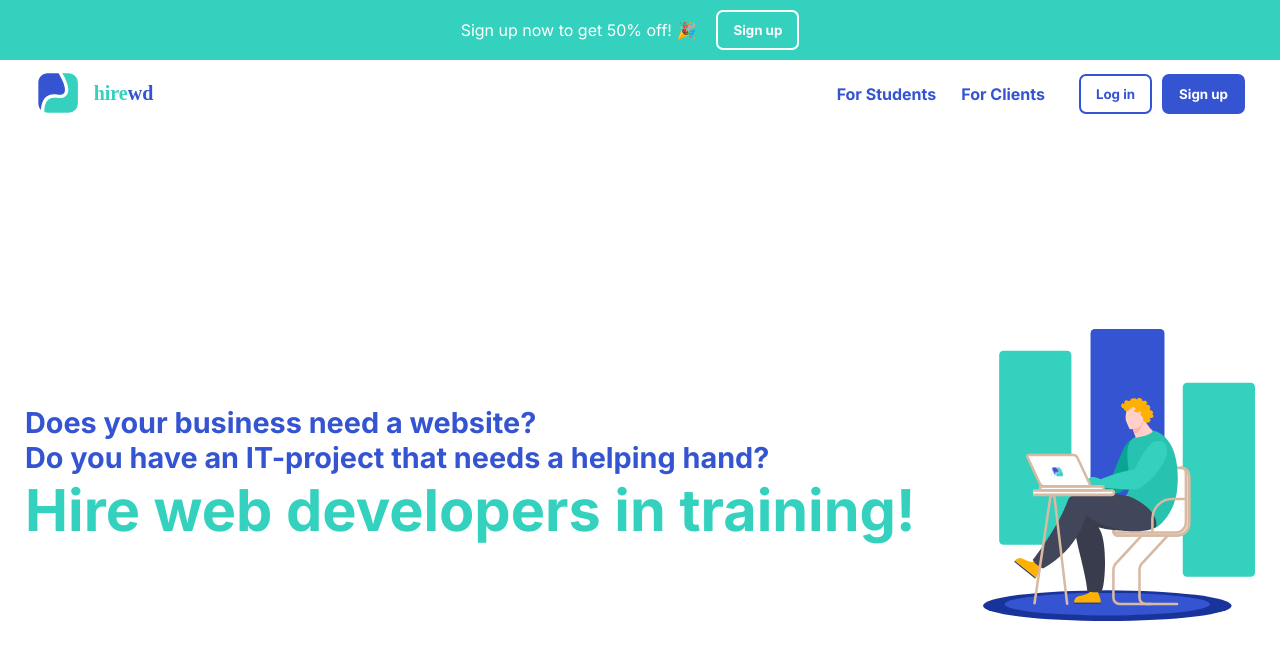
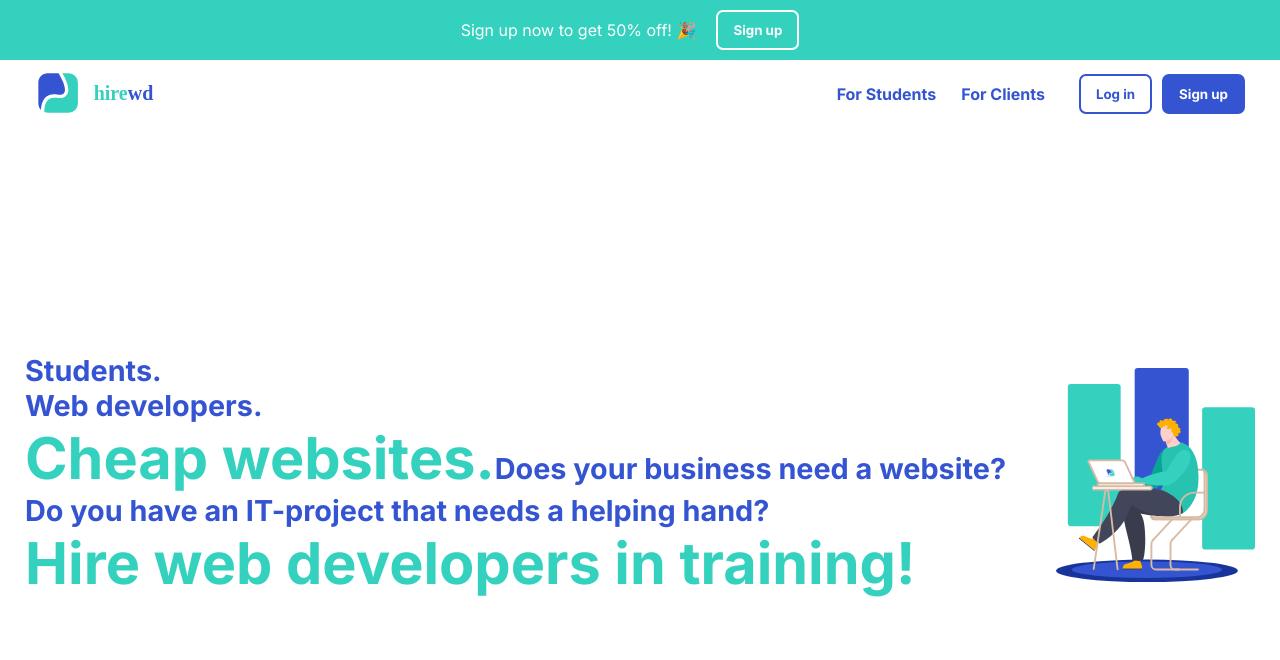
Before and after one commit to SkySails/hirewd, a Next.js app: page / in a window 1280 px wide. Shown: the top 660 px of the page. Built offline with nearby package versions, Linux system fonts and the light colour scheme.

Commit message:
Reset hero

```diff
--- a/pages/index.js
+++ b/pages/index.js
@@ -30,6 +30,8 @@ export default function Home() {
           <section id="intro">
             <div className="content text">
               <h1>
+                Students. <br /> Web developers. <br />{" "}
+                <span>Cheap websites.</span>
                 Does your business need a website? <br /> Do you have an
                 IT-project that needs a helping hand? <br />{" "}
                 <span>Hire web developers in training!</span>
@@ -179,11 +181,13 @@ const Main = styled.main`
     }
 
     .content.text {
+      font-size: 2.2em;
       font-size: 1.2em;
       h1 {
         color: #3454d1;
       }
       span {
+        font-size: 1.2em;
         font-size: 2em;
         color: #34d1bf;
       }
```
